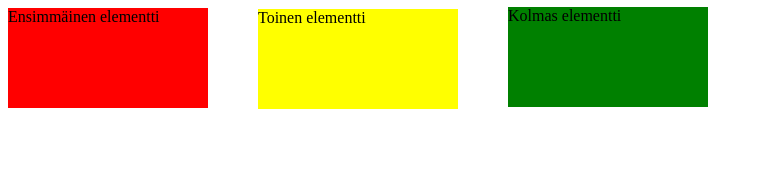
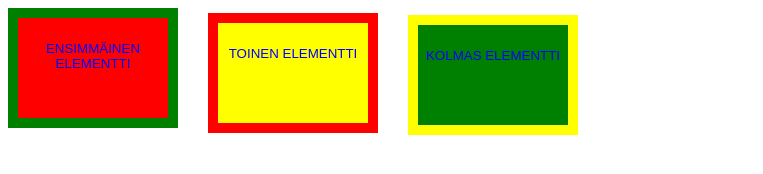
Before and after one commit to ValioEilax/Lapio-website, a plain HTML site: page position.html in a window 1280 px wide. Shown: the whole page, without its empty margins (0-763 px from the left). Drawn offline with Linux system fonts and the light colour scheme.

Commit message:
Osa 3. Kymmenes tehtävä

```diff
--- a/styles2.css
+++ b/styles2.css
@@ -1,23 +1,38 @@
 .first-box-container {
-  width: 200px;
+  border: 10px solid;
+  border-color: green;
+  width: 150px;
   height: 100px;
   background-color: red;
 }
 
 .second-box-container {
-  width: 200px;
+  border: 10px solid;
+  border-color: red;
+  width: 150px;
   height: 100px;
-  left: 250px;
+  left: 200px;
   bottom: 115;
   position: relative;
   background-color: yellow;
 }
 
 .third-box-container {
-  width: 200px;
+  border: 10px solid;
+  border-color: yellow;
+  width: 150px;
   height: 100px;
-  left: 500px;
+  left: 400px;
   bottom: 233;
   position: relative;
   background-color: green;
 }
+
+p {
+  color: blue;
+  font-size: smaller;
+  padding-top: 10;
+  font-family: Arial, Helvetica, sans-serif;
+  text-align: center;
+  text-transform: uppercase;
+}
```
